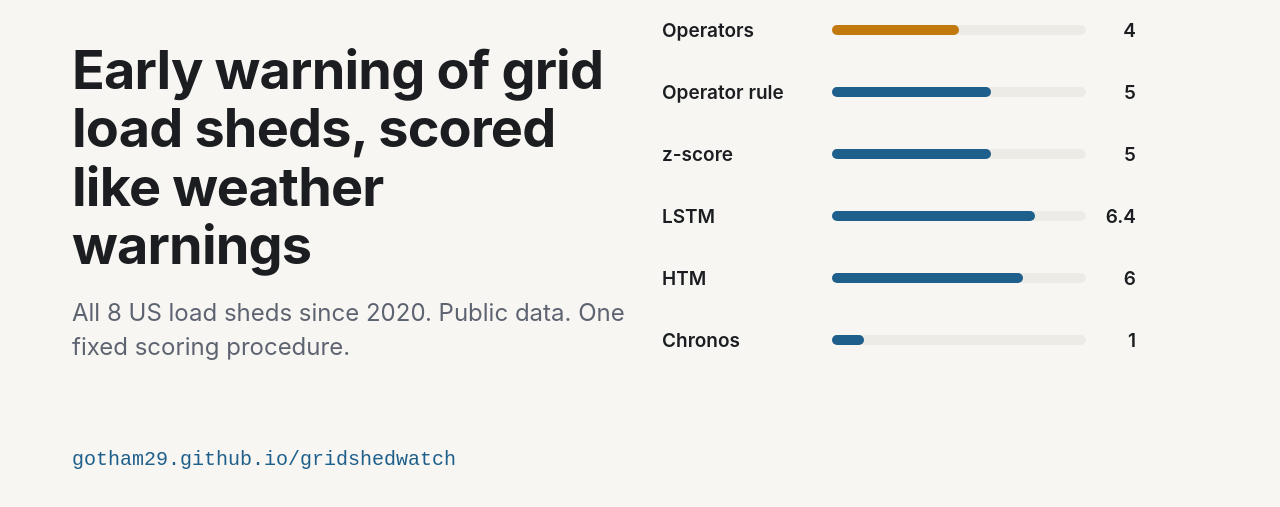
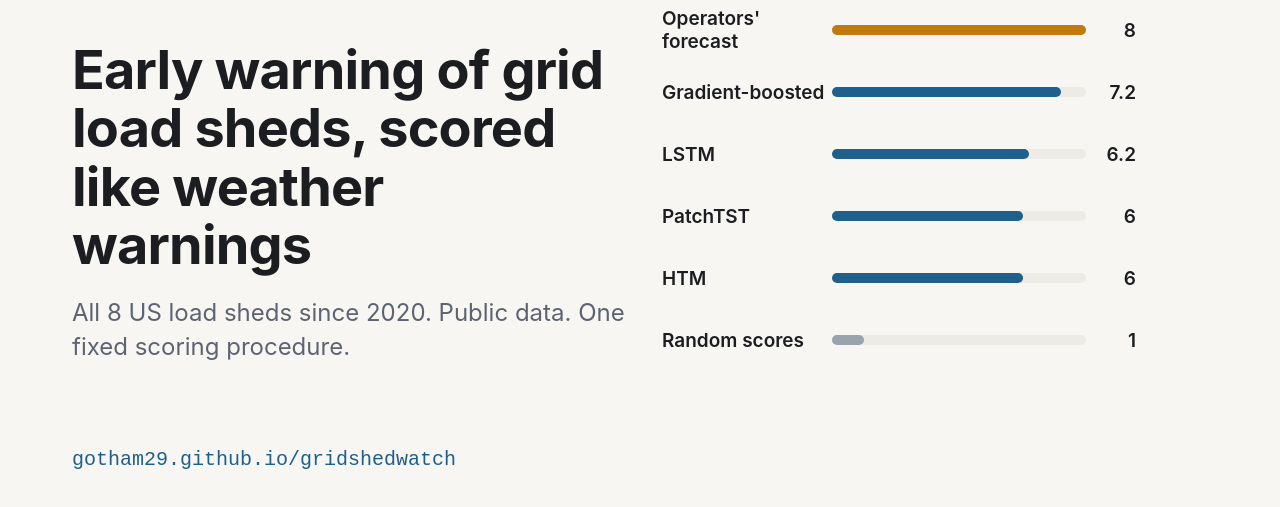
Before and after one commit to gotham29/gridshedwatch, a plain HTML site: page scripts/og/card.html in a window 1280 px wide. Shown: the part 103-610 px from the top of the page. Drawn offline with Linux system fonts and the light colour scheme.

Commit message:
Link preview with final results; '11 am' in talk notes to match the paper
Co-Authored-By: Claude Opus 5.5 <noreply@anthropic.com>
Claude-Session: https://claude.ai/code/session_01AcKEVrHkbBkPzvQZDtsT67

```diff
--- a/scripts/og/card.html
+++ b/scripts/og/card.html
@@ -18,5 +18,5 @@ p{font-size:24px;color:#5d6370;margin:0;line-height:1.4}
 <p>All 8 US load sheds since 2020. Public data. One fixed scoring procedure.</p>
 <div class="u">gotham29.github.io/gridshedwatch</div></div>
 <div class="r"><div class="cap">Watches caught, of 8</div>
-<div class="row"><div class="n">Operators</div><div class="tr"><div class="bar" style="width:50.0%;background:#c27a0e"></div></div><div class="v">4</div></div><div class="row"><div class="n">Operator rule</div><div class="tr"><div class="bar" style="width:62.5%;"></div></div><div class="v">5</div></div><div class="row"><div class="n">z-score</div><div class="tr"><div class="bar" style="width:62.5%;"></div></div><div class="v">5</div></div><div class="row"><div class="n">LSTM</div><div class="tr"><div class="bar" style="width:80.0%;"></div></div><div class="v">6.4</div></div><div class="row"><div class="n">HTM</div><div class="tr"><div class="bar" style="width:75.0%;"></div></div><div class="v">6</div></div><div class="row"><div class="n">Chronos</div><div class="tr"><div class="bar" style="width:12.5%;"></div></div><div class="v">1</div></div>
+<div class="row"><div class="n">Operators' forecast</div><div class="tr"><div class="bar" style="width:100.0%;background:#c27a0e"></div></div><div class="v">8</div></div><div class="row"><div class="n">Gradient-boosted</div><div class="tr"><div class="bar" style="width:90.0%;"></div></div><div class="v">7.2</div></div><div class="row"><div class="n">LSTM</div><div class="tr"><div class="bar" style="width:77.5%;"></div></div><div class="v">6.2</div></div><div class="row"><div class="n">PatchTST</div><div class="tr"><div class="bar" style="width:75.0%;"></div></div><div class="v">6</div></div><div class="row"><div class="n">HTM</div><div class="tr"><div class="bar" style="width:75.0%;"></div></div><div class="v">6</div></div><div class="row"><div class="n">Random scores</div><div class="tr"><div class="bar" style="width:12.5%;background:#9aa3ad"></div></div><div class="v">1</div></div>
 </div></body></html>
```
Also changed, not shown: deck/slides/r4.html (+1 -1 lines), docs/og.png.
